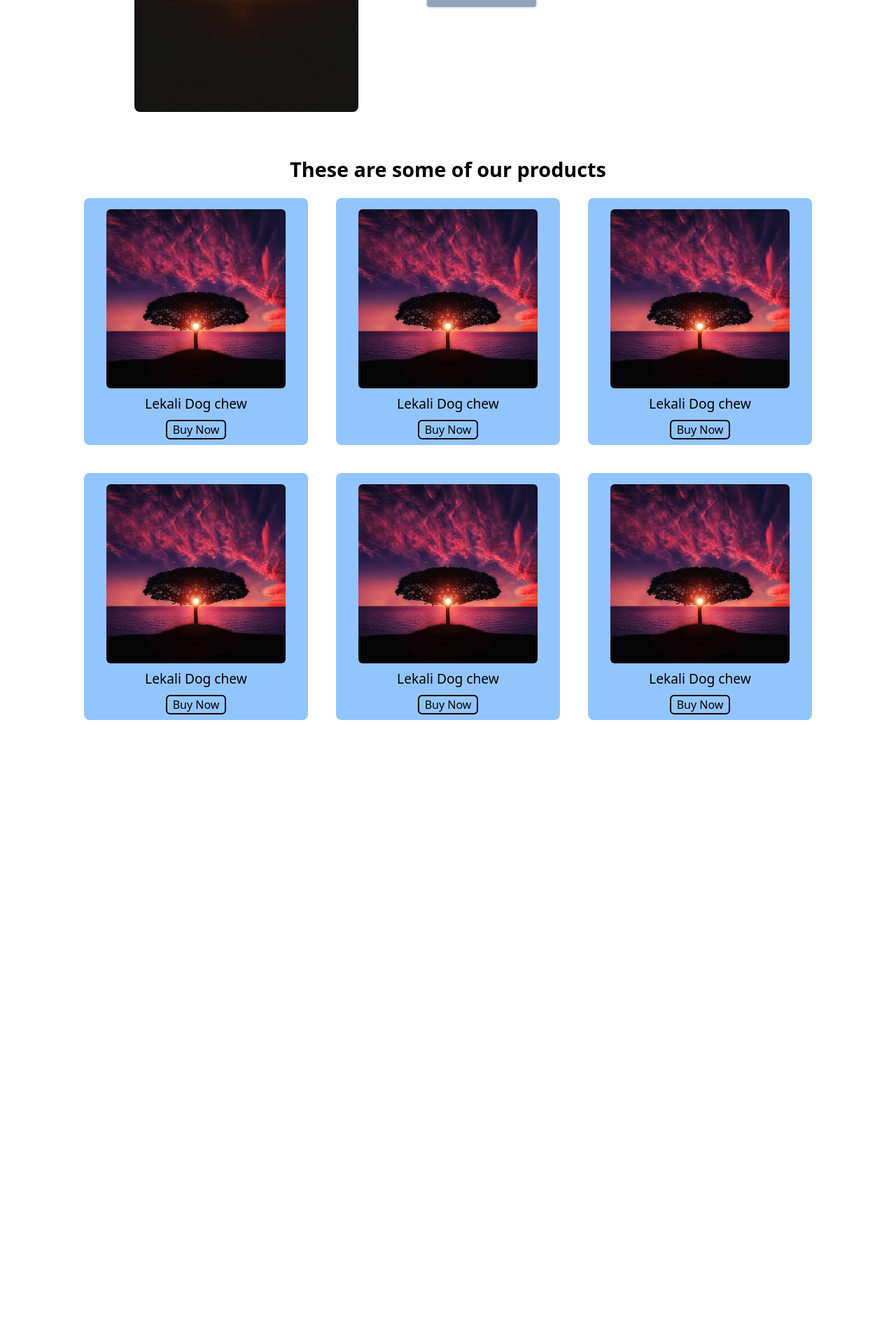
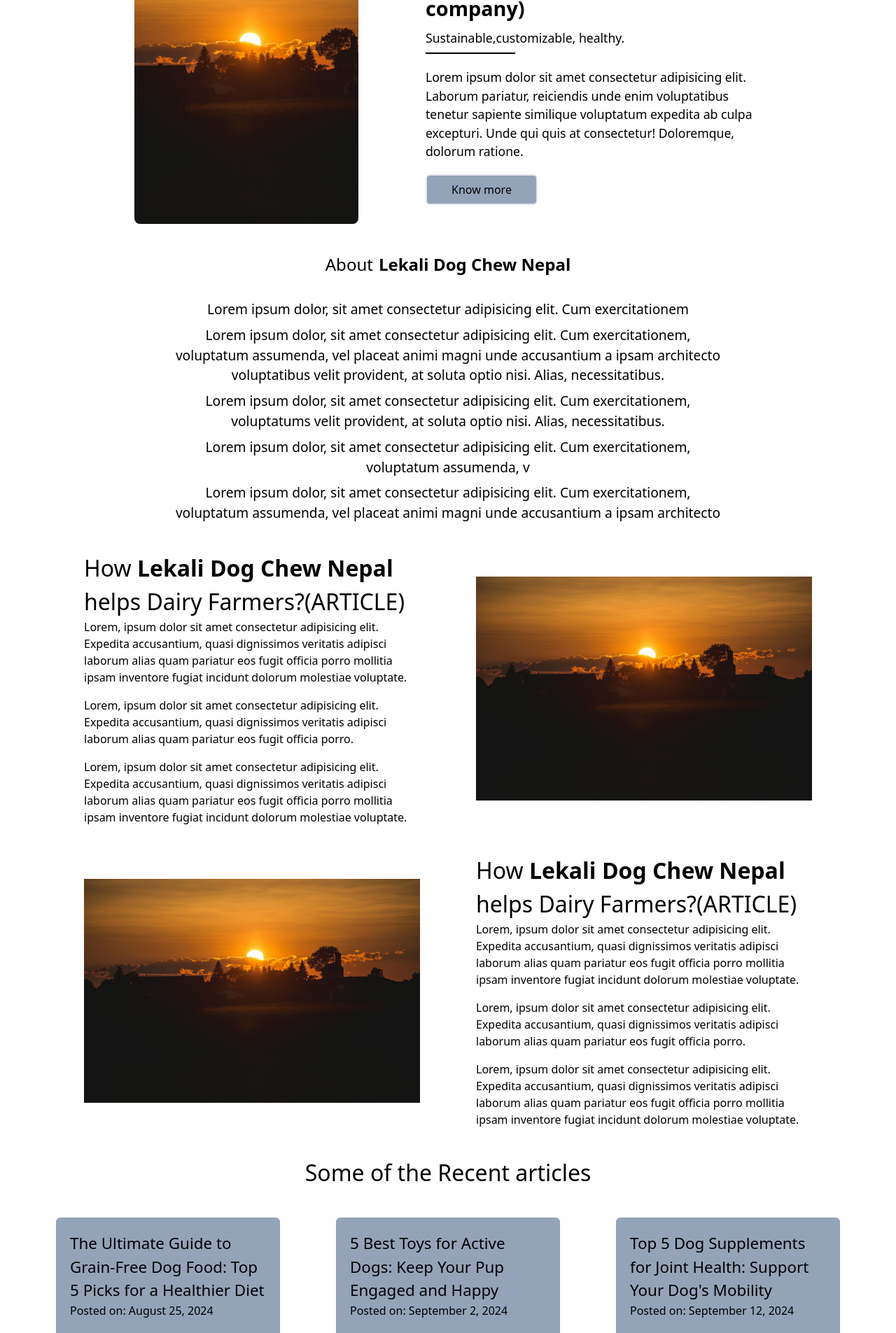
Before and after one commit to Slap555/Dog-food-ecomm, a React (Vite) app: page / in a window 1280 px wide. Shown: the part 870-2775 px from the top of the page at 70% size. Before the commit the page ends 1899 px from the top, so only its background shows below. Built offline with nearby package versions, Linux system fonts and the light colour scheme.

Commit message:
updating homepage

```diff
--- a/src/components/PhotoSlider/PhotoSlider.jsx
+++ b/src/components/PhotoSlider/PhotoSlider.jsx
@@ -48,7 +48,7 @@ const PhotoSlider = ({ images }) => {
         <img
           src={images[currentIndex]}
           alt="carousel"
-          className={`w-full h-[30rem] object-cover fadeInDropImage ${
+          className={`w-full h-[40rem] object-cover fadeInDropImage ${
             isZoomed ? "zoom" : ""
           }`}
         />
--- /dev/null
+++ b/src/components/RecentArticlesSection.jsx
@@ -0,0 +1,55 @@
+import React from "react";
+
+const RecentArticlesSection = () => {
+  const articles = [
+    {
+      title:
+        "The Ultimate Guide to Grain-Free Dog Food: Top 5 Picks for a Healthier Diet",
+      date: "August 25, 2024",
+      desc: "Are you considering grain-free food options for your furry friend? Explore the benefits of grain-free diets, and find out which top 5 brands are leading in nutrition and taste.",
+      path: "/grain-free-dog-food-guide",
+    },
+    {
+      title: "5 Best Toys for Active Dogs: Keep Your Pup Engaged and Happy",
+      date: "September 2, 2024",
+      desc: "Looking to keep your active dog entertained? These top 5 dog toys are perfect for high-energy pups, helping them stay engaged, reduce anxiety, and enjoy playtime.",
+      path: "/best-toys-for-active-dogs",
+    },
+    {
+      title:
+        "Top 5 Dog Supplements for Joint Health: Support Your Dog's Mobility",
+      date: "September 12, 2024",
+      desc: "Joint health is essential for dogs of all ages. Discover the best supplements that can help improve mobility and keep your dog comfortable and active for years to come.",
+      path: "/dog-joint-health-supplements",
+    },
+  ];
+
+  return (
+    <div className="flex flex-col justify-center">
+      <h1 className="text-center text-[2rem] mb-10">
+        Some of the Recent articles
+      </h1>
+      <div className="flex justify-center ">
+        <div className="grid grid-cols-3 gap-20">
+          {articles.map((item, index) => (
+            <div
+              key={index}
+              className=" bg-slate-400 rounded-md h-[22rem] p-5 flex flex-col w-[20rem] gap-4"
+            >
+              <div>
+                <h1 className="text-[1.4rem]">{item.title}</h1>
+                <span>Posted on: {item.date}</span>
+              </div>
+              <span>{item.desc}</span>
+              <button className="bg-white rounded-lg px-2 w-[6rem]">
+                Read more
+              </button>
+            </div>
+          ))}
+        </div>
+      </div>
+    </div>
+  );
+};
+
+export default RecentArticlesSection;
--- /dev/null
+++ b/src/components/pages/ContactUsPage/ContactUsPage.jsx
@@ -0,0 +1,59 @@
+import React, { useState } from "react";
+
+const ContactUsPage = () => {
+  const [firstName, setFirstName] = useState("");
+  const [lastName, setLastName] = useState("");
+  const [email, setEmail] = useState("");
+  const [message, setMessage] = useState("");
+
+  const handleSubmit = (e) => {
+    e.preventDefault();
+    console.log(firstName, lastName, email, message);
+  };
+  return (
+    <div className="flex justify-center">
+      <div></div>
+      <div className="flex p-4  flex-col bg-slate-500 w-[30rem]">
+        <form onSubmit={handleSubmit} className="flex flex-col w-[25rem] ">
+          <div className=" flex justify-center mb-4">
+            <h1 className="text-[2rem] ">Send Us a Message</h1>
+          </div>
+          <label className="text-[1.2rem]">First Name:</label>
+          <input
+            value={firstName}
+            onChange={(e) => setFirstName(e.target.value)}
+            type="text"
+            className="border-b-2 text-[1.2rem] border-black p-1 bg-transparent focus:outline-none mb-4"
+          />
+          <label className="text-[1.2rem]">Last name:</label>
+          <input
+            type="text"
+            value={lastName}
+            onChange={(e) => setLastName(e.target.value)}
+            className="border-b-2 text-[1.2rem] border-black p-1 bg-transparent focus:outline-none mb-4"
+          />
+          <label className="text-[1.2rem]">Email:</label>
+          <input
+            type="email"
+            value={email}
+            onChange={(e) => setEmail(e.target.value)}
+            className="border-b-2 text-[1.2rem] border-black p-1 bg-transparent focus:outline-none mb-4"
+          />
+          <label className="text-[1.2rem]">Message:</label>
+          <textarea
+            value={message}
+            onChange={(e) => setMessage(e.target.value)}
+            className="border-2 rounded-md text-[1.2rem] border-black p-1 bg-transparent focus:outline-none mb-4"
+          />
+          <div className=" flex justify-center">
+            <button className="border-2 p-1 w-[10rem] rounded-md" type="submit">
+              Submit
+            </button>
+          </div>
+        </form>
+      </div>
+    </div>
+  );
+};
+
+export default ContactUsPage;
--- a/src/components/pages/Homepage.jsx
+++ b/src/components/pages/Homepage.jsx
@@ -6,16 +6,20 @@ import imageC from "../../assets/C.jpeg";
 import imageD from "../../assets/D.jpg";
 import imageE from "../../assets/E.jpg";
 import ProductsSection from "../ProductsSection/ProductsSection";
+import RecentArticlesSection from "../RecentArticlesSection";
+import ContactUsPage from "./ContactUsPage/ContactUsPage";
 
 const Homepage = () => {
   const images = [imageA, imageB, imageC, imageD, imageE];
   return (
     <div className="flex flex-col gap-10">
+      {/* photoslider */}
       <div>
         <PhotoSlider images={images} />
       </div>
 
-      <div className="flex justify-center gap-24">
+      {/* some articles */}
+      <div className="flex justify-center gap-24 items-center">
         <div className="flex">
           <img
             src={imageA}
@@ -23,7 +27,15 @@ const Homepage = () => {
           />
         </div>
         <div className="flex flex-col max-w-[30rem] gap-5">
-          <h1 className="text-[1.5rem] font-bold">About Our Company</h1>
+          <div className="flex flex-col gap-2">
+            <h1 className="text-[1.8rem] w-full font-bold">
+              Some article title(about company)
+            </h1>
+            <span className="text-[1.1rem]">
+              Sustainable,customizable, healthy.
+            </span>
+            <div className="w-[8rem] border-b-2 border-black" />
+          </div>
           <h2 className="text-[1.1rem]">
             Lorem ipsum dolor sit amet consectetur adipisicing elit. Laborum
             pariatur, reiciendis unde enim voluptatibus tenetur sapiente
@@ -36,6 +48,106 @@ const Homepage = () => {
         </div>
       </div>
 
+      {/* short description about our company */}
+      <div className="flex justify-center items-center">
+        <div className="flex justify-center text-center flex-col gap-8 w-[50rem]">
+          <h1 className="flex justify-center text-[1.5rem]">
+            About <b className="ml-2"> Lekali Dog Chew Nepal</b>
+          </h1>
+          <div className="flex flex-col gap-2 text-[1.2rem]">
+            <span>
+              Lorem ipsum dolor, sit amet consectetur adipisicing elit. Cum
+              exercitationem
+            </span>
+            <span>
+              Lorem ipsum dolor, sit amet consectetur adipisicing elit. Cum
+              exercitationem, voluptatum assumenda, vel placeat animi magni unde
+              accusantium a ipsam architecto voluptatibus velit provident, at
+              soluta optio nisi. Alias, necessitatibus.
+            </span>
+            <span>
+              Lorem ipsum dolor, sit amet consectetur adipisicing elit. Cum
+              exercitationem, voluptatums velit provident, at soluta optio nisi.
+              Alias, necessitatibus.
+            </span>
+            <span>
+              Lorem ipsum dolor, sit amet consectetur adipisicing elit. Cum
+              exercitationem, voluptatum assumenda, v
+            </span>
+            <span>
+              Lorem ipsum dolor, sit amet consectetur adipisicing elit. Cum
+              exercitationem, voluptatum assumenda, vel placeat animi magni unde
+              accusantium a ipsam architecto
+            </span>
+          </div>
+        </div>
+      </div>
+
+      <div className="flex justify-center gap-20">
+        <div className="flex flex-col w-[30rem]">
+          <h1 className="text-[2rem]">
+            How <b>Lekali Dog Chew Nepal</b> helps Dairy Farmers?(ARTICLE)
+          </h1>
+          <div className="flex flex-col gap-4">
+            <span>
+              Lorem, ipsum dolor sit amet consectetur adipisicing elit. Expedita
+              accusantium, quasi dignissimos veritatis adipisci laborum alias
+              quam pariatur eos fugit officia porro mollitia ipsam inventore
+              fugiat incidunt dolorum molestiae voluptate.
+            </span>
+            <span>
+              Lorem, ipsum dolor sit amet consectetur adipisicing elit. Expedita
+              accusantium, quasi dignissimos veritatis adipisci laborum alias
+              quam pariatur eos fugit officia porro.
+            </span>
+            <span>
+              Lorem, ipsum dolor sit amet consectetur adipisicing elit. Expedita
+              accusantium, quasi dignissimos veritatis adipisci laborum alias
+              quam pariatur eos fugit officia porro mollitia ipsam inventore
+              fugiat incidunt dolorum molestiae voluptate.
+            </span>
+          </div>
+        </div>
+
+        <div className="flex items-center">
+          <img src={imageA} className="w-[30rem] h-[20rem] " />
+        </div>
+      </div>
+
+      <div className="flex justify-center gap-20">
+        <div className="flex items-center">
+          <img src={imageA} className="w-[30rem] h-[20rem]" />
+        </div>
+        <div className="flex flex-col w-[30rem]">
+          <h1 className="text-[2rem]">
+            How <b>Lekali Dog Chew Nepal</b> helps Dairy Farmers?(ARTICLE)
+          </h1>
+          <div className="flex flex-col gap-4">
+            <span>
+              Lorem, ipsum dolor sit amet consectetur adipisicing elit. Expedita
+              accusantium, quasi dignissimos veritatis adipisci laborum alias
+              quam pariatur eos fugit officia porro mollitia ipsam inventore
+              fugiat incidunt dolorum molestiae voluptate.
+            </span>
+            <span>
+              Lorem, ipsum dolor sit amet consectetur adipisicing elit. Expedita
+              accusantium, quasi dignissimos veritatis adipisci laborum alias
+              quam pariatur eos fugit officia porro.
+            </span>
+            <span>
+              Lorem, ipsum dolor sit amet consectetur adipisicing elit. Expedita
+              accusantium, quasi dignissimos veritatis adipisci laborum alias
+              quam pariatur eos fugit officia porro mollitia ipsam inventore
+              fugiat incidunt dolorum molestiae voluptate.
+            </span>
+          </div>
+        </div>
+      </div>
+
+      <RecentArticlesSection />
+
+      <ContactUsPage />
+      {/* short product showcase section */}
       <div>
         <ProductsSection />
       </div>
```
